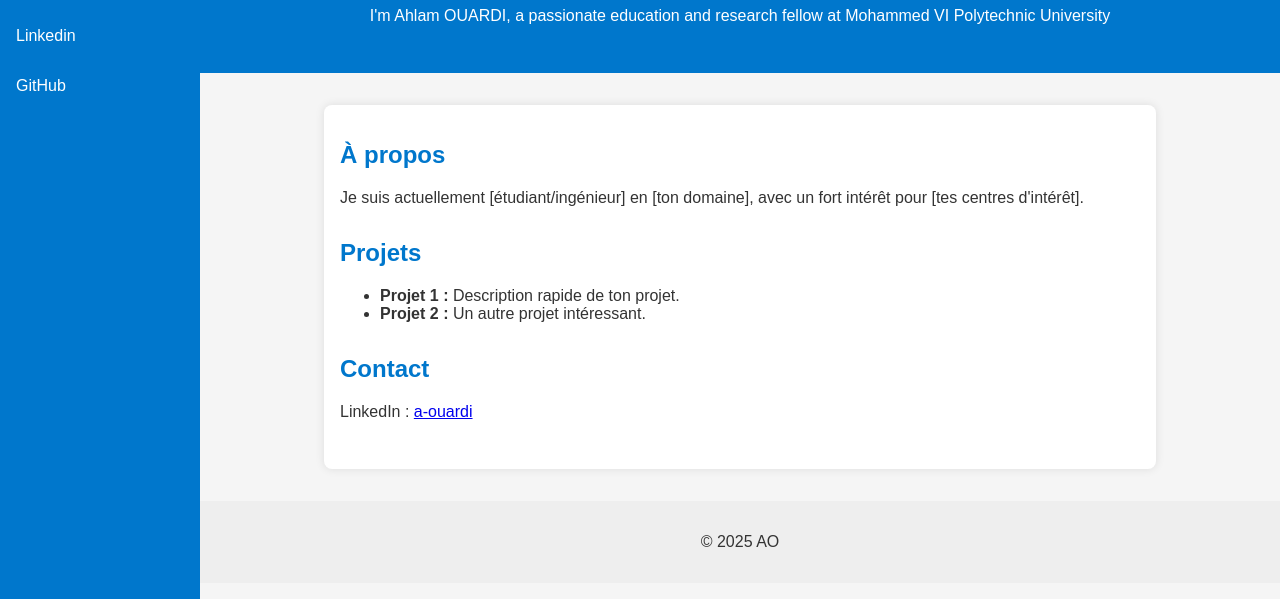
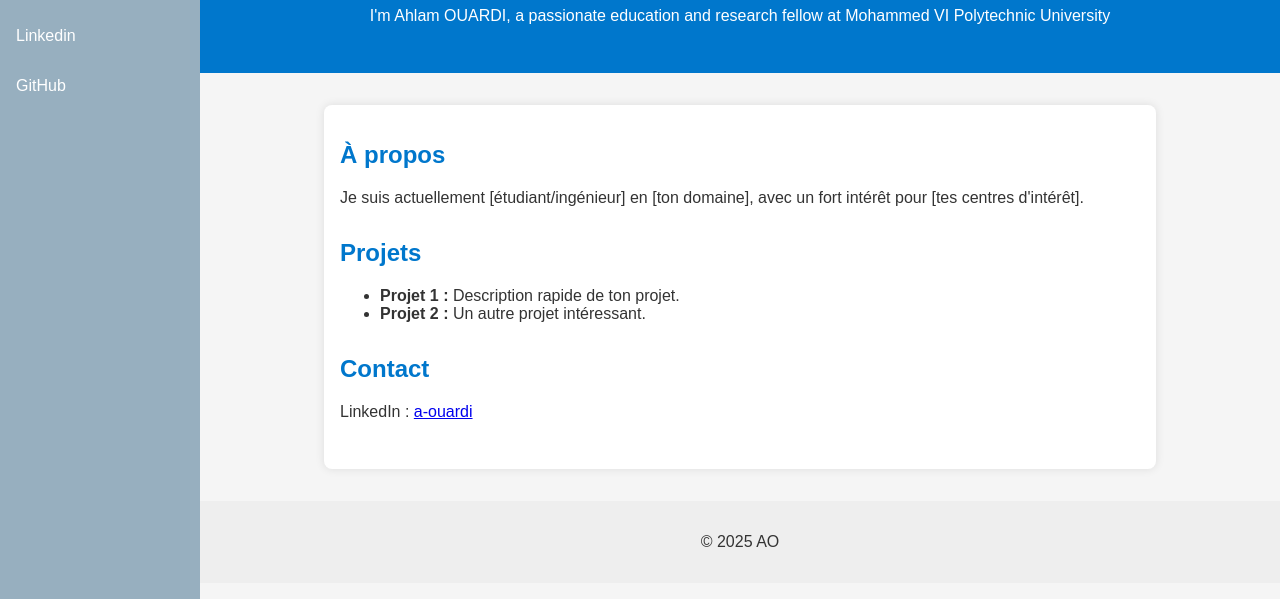
Before and after one commit to AhlamOUARDI/AO, a plain HTML site: page index.html in a window 1280 px wide. Shown: the part 201-800 px from the top of the page. Drawn offline with Linux system fonts and the light colour scheme.

Commit message:
Update index.html

```diff
--- a/index.html
+++ b/index.html
@@ -43,7 +43,7 @@
 
     nav.sidebar {
       width: 200px;
-      background-color: #0077cc;
+      background-color: #97afbf;
       padding-top: 6rem;
       height: 100vh;
       position: fixed;
```
